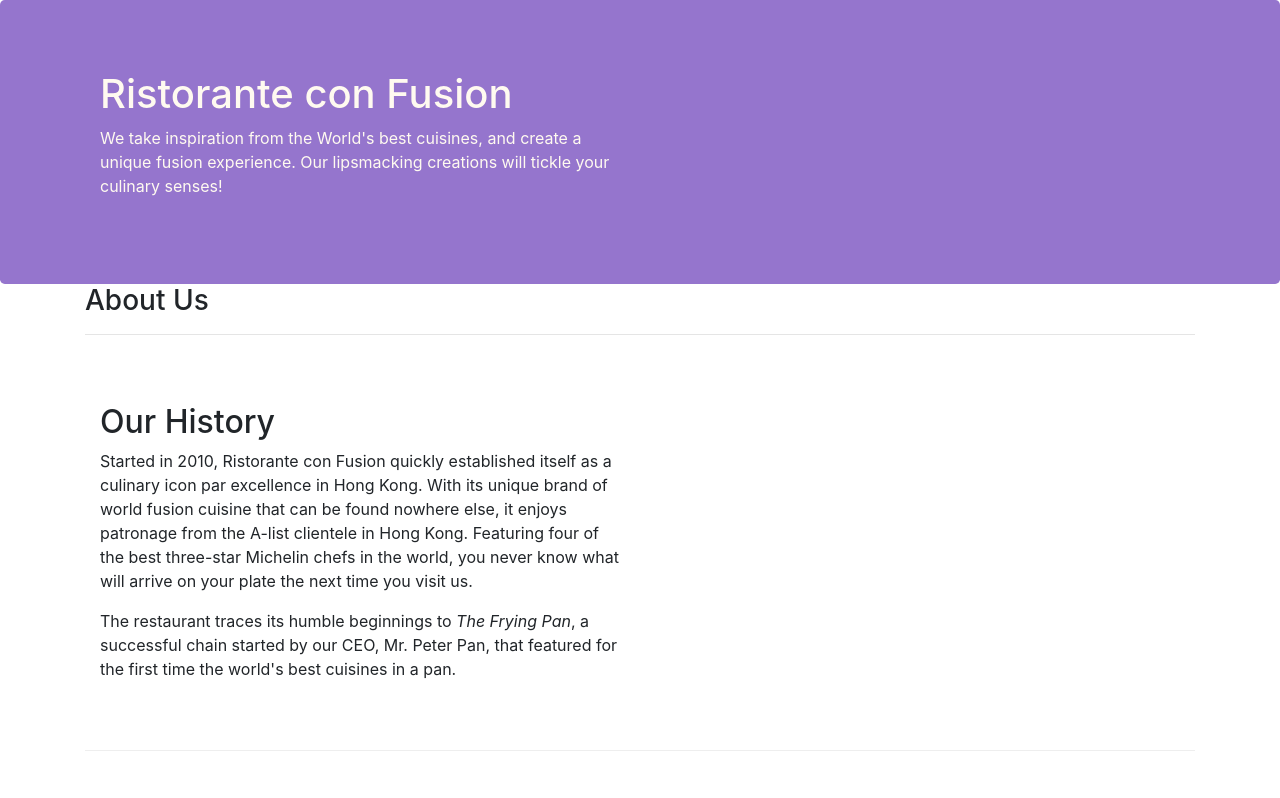
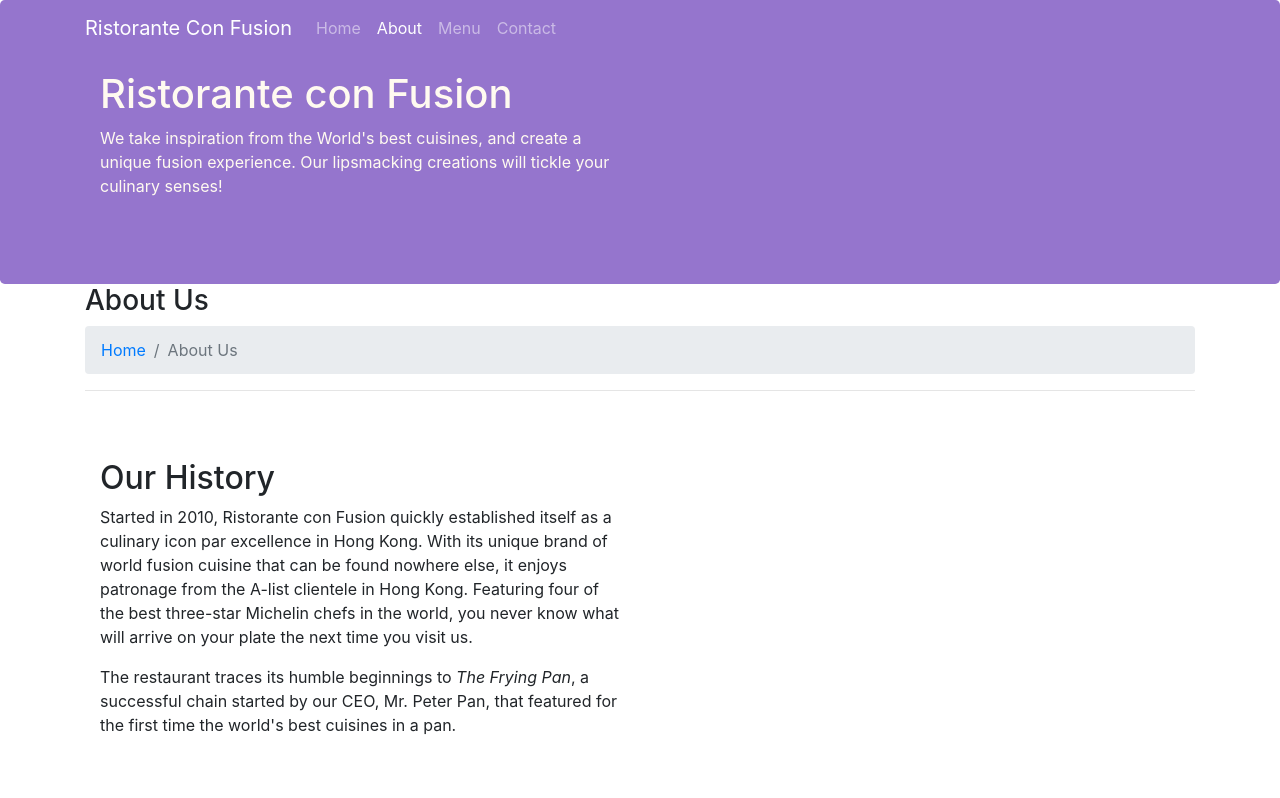
Before and after one commit to gabolopez90/coursera-ui-frameworks, a website: page conFusion/aboutus.html in a window 1280 px wide. Shown: the top 798 px of the page. Drawn offline with nearby package versions, Linux system fonts and the light colour scheme.

Commit message:
Update aboutus.html

```diff
--- a/conFusion/aboutus.html
+++ b/conFusion/aboutus.html
@@ -7,13 +7,31 @@
     <meta http-equiv="x-ua-compatible" content="ie=edge">
     <!-- Bootstrap CSS -->
     <link rel="stylesheet" href="node_modules/bootstrap/dist/css/bootstrap.min.css">
+
+<!-- <link rel="stylesheet" href="https://maxcdn.bootstrapcdn.com/bootstrap/4.0.0/css/bootstrap.min.css" integrity="sha384-Gn5384xqQ1aoWXA+058RXPxPg6fy4IWvTNh0E263XmFcJlSAwiGgFAW/dAiS6JXm" crossorigin="anonymous"> -->
     <link href="css/styles.css" rel="stylesheet">
-
     <title>Ristorante Con Fusion: About Us</title>
 
 </head>
 
 <body>
+
+    <nav class="navbar navbar-dark navbar-expand-sm fixed-top">
+        <div class="container">
+            <button class="navbar-toggler" type="button" data-toggle="collapse" data-target="#Navbar">
+                <span class="navbar-toggler-icon"></span>
+            </button>
+            <a class="navbar-brand" href="./index.html">Ristorante Con Fusion</a>
+            <div class="collapse navbar-collapse" id="Navbar">
+                <ul class="navbar-nav mr-auto">
+                    <li class="nav-item"><a class="nav-link" href="./index.html">Home</a></li>
+                    <li class="nav-item active"><a class="nav-link" href="#">About</a></li>
+                    <li class="nav-item"><a class="nav-link" href="#">Menu</a></li>
+                    <li class="nav-item"><a class="nav-link" href="#">Contact</a></li>
+                </ul>
+            </div>
+        </div>
+    </nav>
 
     <header class="jumbotron">
         <div class="container">
@@ -31,8 +49,12 @@
     <div class="container">
         <div class="row">
             <div class="col-12">
-               <h3>About Us</h3>
-               <hr>
+                <h3>About Us</h3>
+                    <ol class="col-12 breadcrumb">
+                        <li class="breadcrumb-item"><a href="./index.html">Home</a></li>
+                        <li class="breadcrumb-item active">About Us</li>
+                    </ol>
+                <hr>
             </div>
         </div>
 
@@ -109,6 +131,10 @@
        <script src="node_modules/jquery/dist/jquery.slim.min.js"></script>
        <script src="node_modules/popper.js/dist/umd/popper.min.js"></script>
        <script src="node_modules/bootstrap/dist/js/bootstrap.min.js"></script>
+
+<!--     <script src="https://code.jquery.com/jquery-3.2.1.slim.min.js" integrity="sha384-KJ3o2DKtIkvYIK3UENzmM7KCkRr/rE9/Qpg6aAZGJwFDMVNA/GpGFF93hXpG5KkN" crossorigin="anonymous"></script>
+    <script src="https://cdnjs.cloudflare.com/ajax/libs/popper.js/1.12.9/umd/popper.min.js" integrity="sha384-ApNbgh9B+Y1QKtv3Rn7W3mgPxhU9K/ScQsAP7hUibX39j7fakFPskvXusvfa0b4Q" crossorigin="anonymous"></script>
+    <script src="https://maxcdn.bootstrapcdn.com/bootstrap/4.0.0/js/bootstrap.min.js" integrity="sha384-JZR6Spejh4U02d8jOt6vLEHfe/JQGiRRSQQxSfFWpi1MquVdAyjUar5+76PVCmYl" crossorigin="anonymous"></script> -->
 </body>
 
 </html>
```
